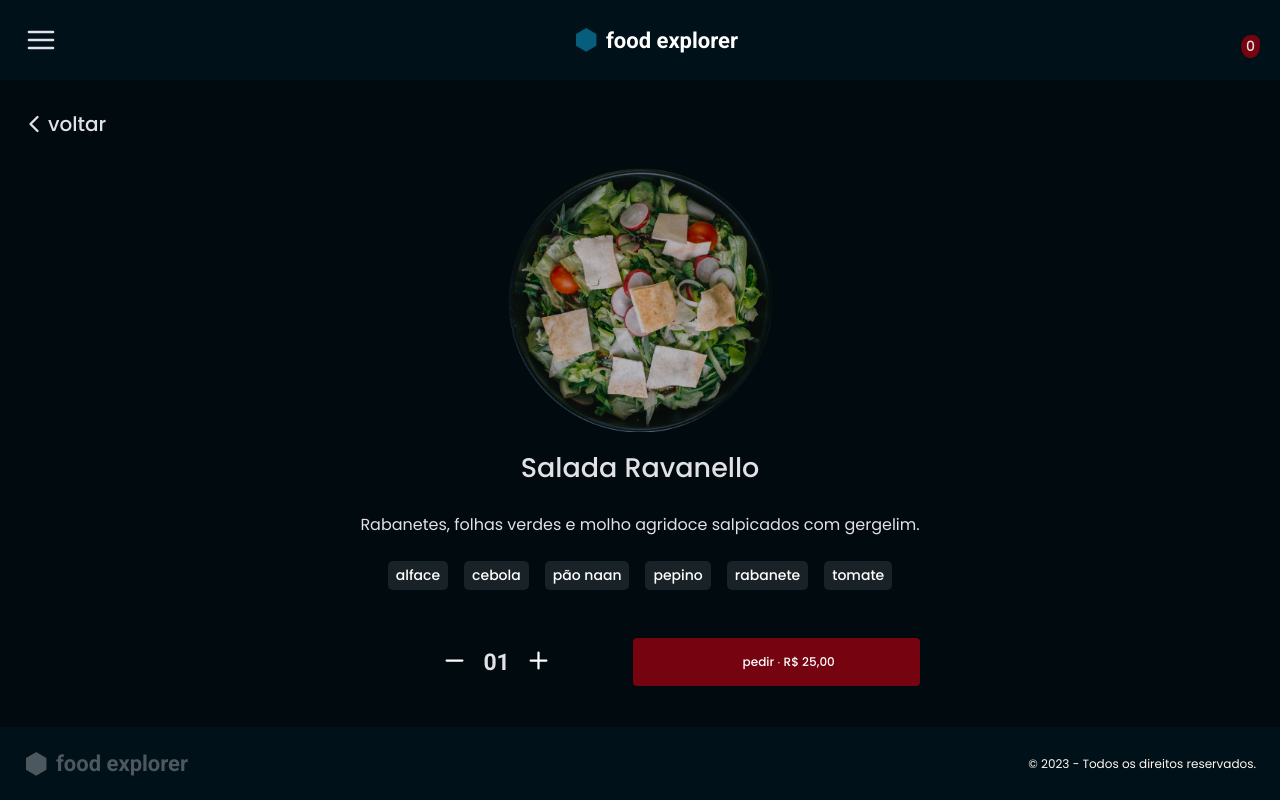
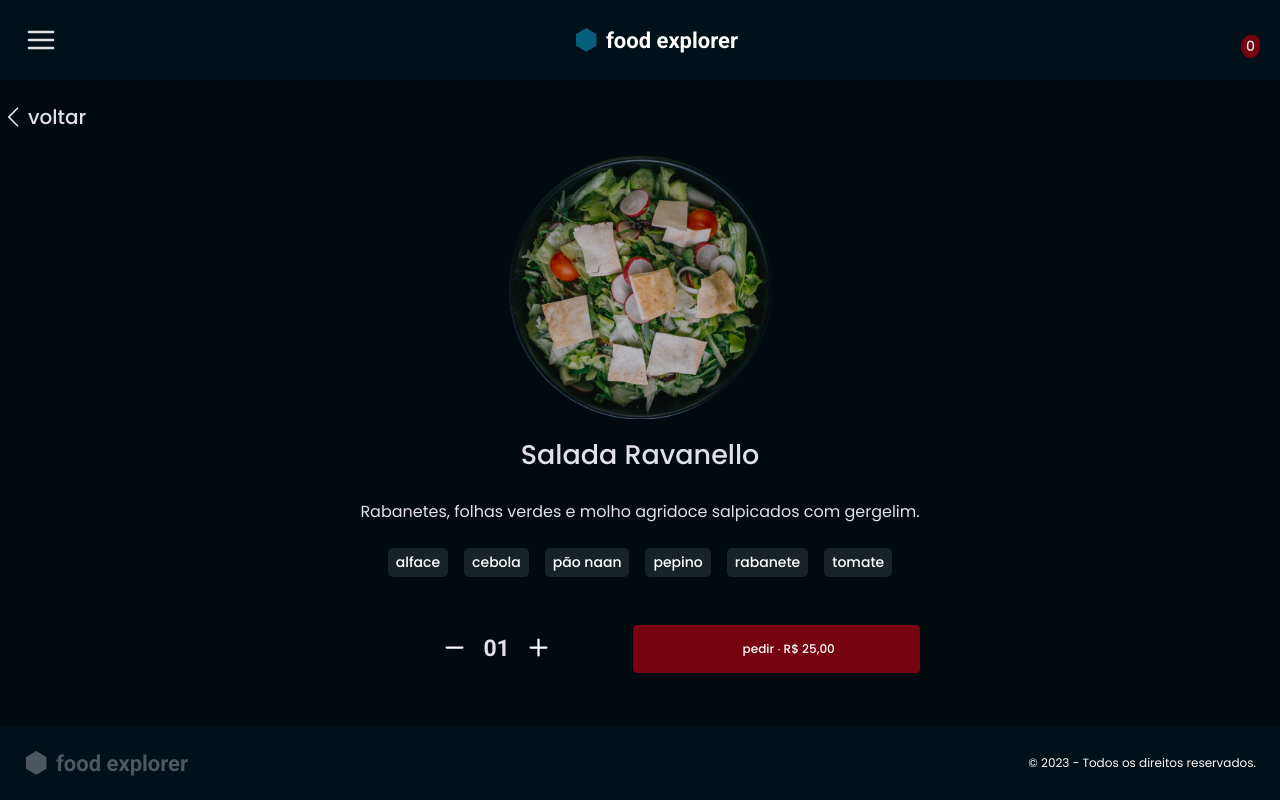
Before and after one commit to jpedr0c/foodExplorer, a React (Vite) app: page / in a window 1280 px wide. Built offline with nearby package versions, Linux system fonts and the light colour scheme; some icons are missing.

Commit message:
style: use phosphor-icons and remove margin

```diff
--- a/src/components/BackButton/index.jsx
+++ b/src/components/BackButton/index.jsx
@@ -1,10 +1,10 @@
-import { FiChevronLeft } from "react-icons/fi"
+import { CaretLeft } from "@phosphor-icons/react";
 import { Container } from "./styles";
 
 export function BackButton() {
   return(
     <Container>
-      <FiChevronLeft/>
+      <CaretLeft/>
       voltar
     </Container>
   );
--- a/src/components/BackButton/styles.js
+++ b/src/components/BackButton/styles.js
@@ -4,7 +4,7 @@ export const Container = styled.button`
   display: flex;
   align-items: center;
   width: 100%;
-  margin: 2rem 0 2rem 4rem;
+  /* margin: 2rem 0 2rem 4rem; */
   border: none;
   background-color: transparent;
   font-family: "Poppins", sans-serif;
```
